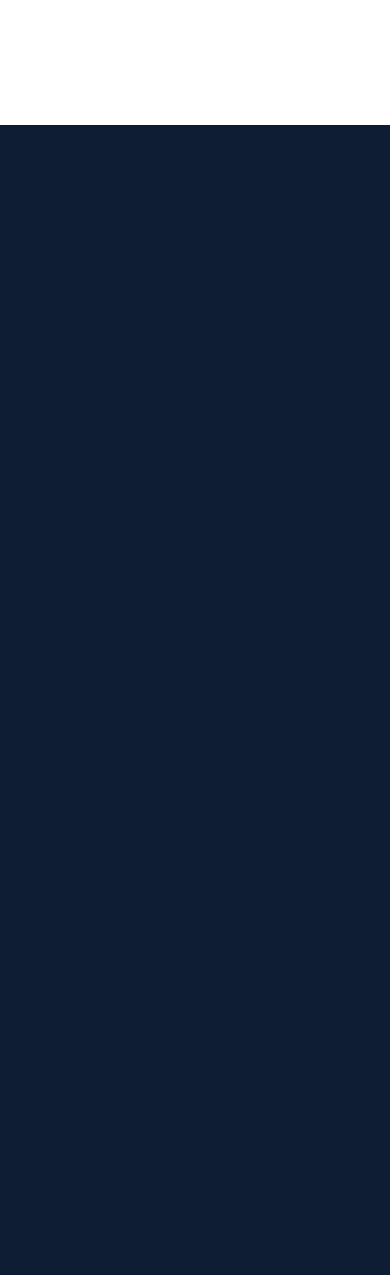
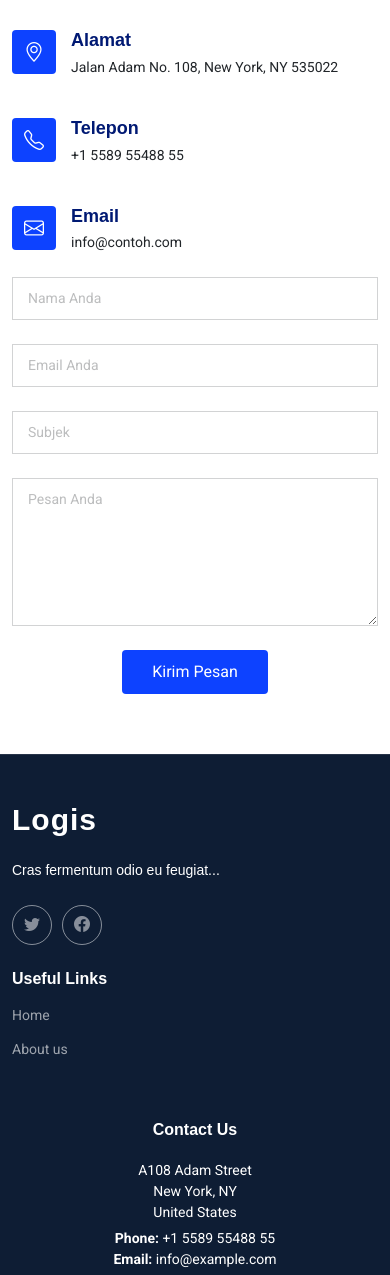
Before and after one commit to ekomh170/Project-PKWU_WorkshopLogic-TA, a Laravel app: page /contact in a window 390 px wide. Shown: the part 719-1994 px from the top of the page. Before the commit the page ends 844 px from the top, so only its background shows below. Run offline with Laravel 12, Linux system fonts and the light colour scheme.

Commit message:
Sesuaikan Halaman Kontak Workshop Logic

```diff
--- a/resources/views/pages/contact.blade.php
+++ b/resources/views/pages/contact.blade.php
@@ -1,8 +1,100 @@
 @extends('layouts.app')
 
-@section('title', 'Contact - Logis')
+@section('title', 'Kontak - Logis')
 
 @section('content')
-    <h1>Contact Us</h1>
-    <p>This is the contact page content.</p>
+    <!-- Judul Halaman -->
+    <div class="page-title dark-background" data-aos="fade"
+        style="background-image: url({{ asset('landing/img/page-title-bg.jpg') }});">
+        <div class="container position-relative">
+            <h1>Kontak</h1>
+            <p>Jika Anda memiliki pertanyaan, jangan ragu untuk menghubungi kami. Kami siap membantu Anda!</p>
+            <nav class="breadcrumbs">
+                <ol>
+                    <li><a href="{{ url('/') }}">Beranda</a></li>
+                    <li class="current">Kontak</li>
+                </ol>
+            </nav>
+        </div>
+    </div>
+    <!-- Akhir Judul Halaman -->
+
+    <!-- Bagian Kontak -->
+    <section id="contact" class="contact section">
+        <div class="container" data-aos="fade-up" data-aos-delay="100">
+
+            <div class="mb-4" data-aos="fade-up" data-aos-delay="200">
+                <iframe style="border:0; width: 100%; height: 270px;"
+                    src="https://www.google.com/maps/embed?pb=!1m14!1m8!1m3!1d48389.78314118045!2d-74.006138!3d40.710059!3m2!1i1024!2i768!4f13.1!3m3!1m2!1s0x89c25a22a3bda30d%3A0xb89d1fe6bc499443!2sDowntown%20Conference%20Center!5e0!3m2!1sid!2sid!4v1676961268712!5m2!1sid!2sid"
+                    frameborder="0" allowfullscreen="" loading="lazy" referrerpolicy="no-referrer-when-downgrade"></iframe>
+            </div>
+            <!-- Akhir Google Maps -->
+
+            <div class="row gy-4">
+                <div class="col-lg-4">
+                    <div class="info-item d-flex" data-aos="fade-up" data-aos-delay="300">
+                        <i class="bi bi-geo-alt flex-shrink-0"></i>
+                        <div>
+                            <h3>Alamat</h3>
+                            <p>Jalan Adam No. 108, New York, NY 535022</p>
+                        </div>
+                    </div>
+                    <!-- Akhir Info Item -->
+
+                    <div class="info-item d-flex" data-aos="fade-up" data-aos-delay="400">
+                        <i class="bi bi-telephone flex-shrink-0"></i>
+                        <div>
+                            <h3>Telepon</h3>
+                            <p>+1 5589 55488 55</p>
+                        </div>
+                    </div>
+                    <!-- Akhir Info Item -->
+
+                    <div class="info-item d-flex" data-aos="fade-up" data-aos-delay="500">
+                        <i class="bi bi-envelope flex-shrink-0"></i>
+                        <div>
+                            <h3>Email</h3>
+                            <p>info@contoh.com</p>
+                        </div>
+                    </div>
+                    <!-- Akhir Info Item -->
+                </div>
+
+                <div class="col-lg-8">
+                    <form action="{{ url('/kirim-pesan') }}" method="post" class="php-email-form" data-aos="fade-up"
+                        data-aos-delay="200">
+                        @csrf
+                        <div class="row gy-4">
+
+                            <div class="col-md-6">
+                                <input type="text" name="name" class="form-control" placeholder="Nama Anda" required>
+                            </div>
+
+                            <div class="col-md-6">
+                                <input type="email" class="form-control" name="email" placeholder="Email Anda" required>
+                            </div>
+
+                            <div class="col-md-12">
+                                <input type="text" class="form-control" name="subject" placeholder="Subjek" required>
+                            </div>
+
+                            <div class="col-md-12">
+                                <textarea class="form-control" name="message" rows="6" placeholder="Pesan Anda" required></textarea>
+                            </div>
+
+                            <div class="col-md-12 text-center">
+                                <div class="loading">Memuat...</div>
+                                <div class="error-message"></div>
+                                <div class="sent-message">Pesan Anda telah terkirim. Terima kasih!</div>
+
+                                <button type="submit">Kirim Pesan</button>
+                            </div>
+                        </div>
+                    </form>
+                </div>
+                <!-- Akhir Form Kontak -->
+            </div>
+        </div>
+    </section>
+    <!-- Akhir Bagian Kontak -->
 @endsection
```
